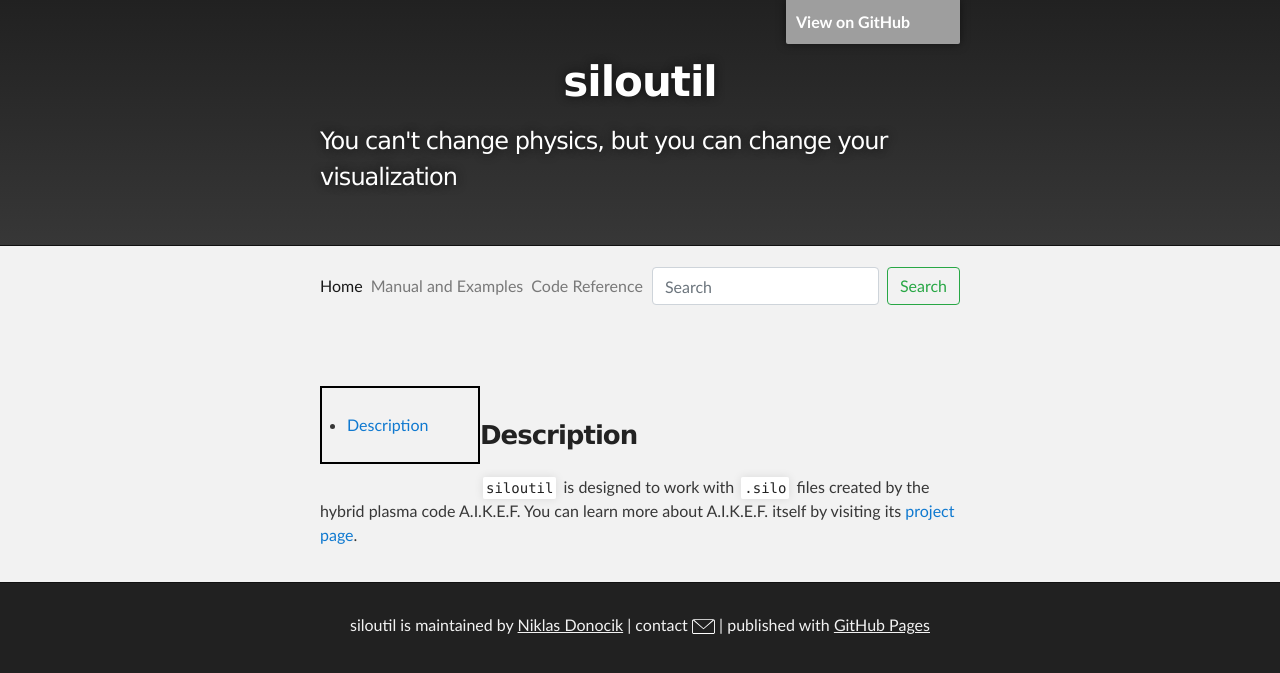
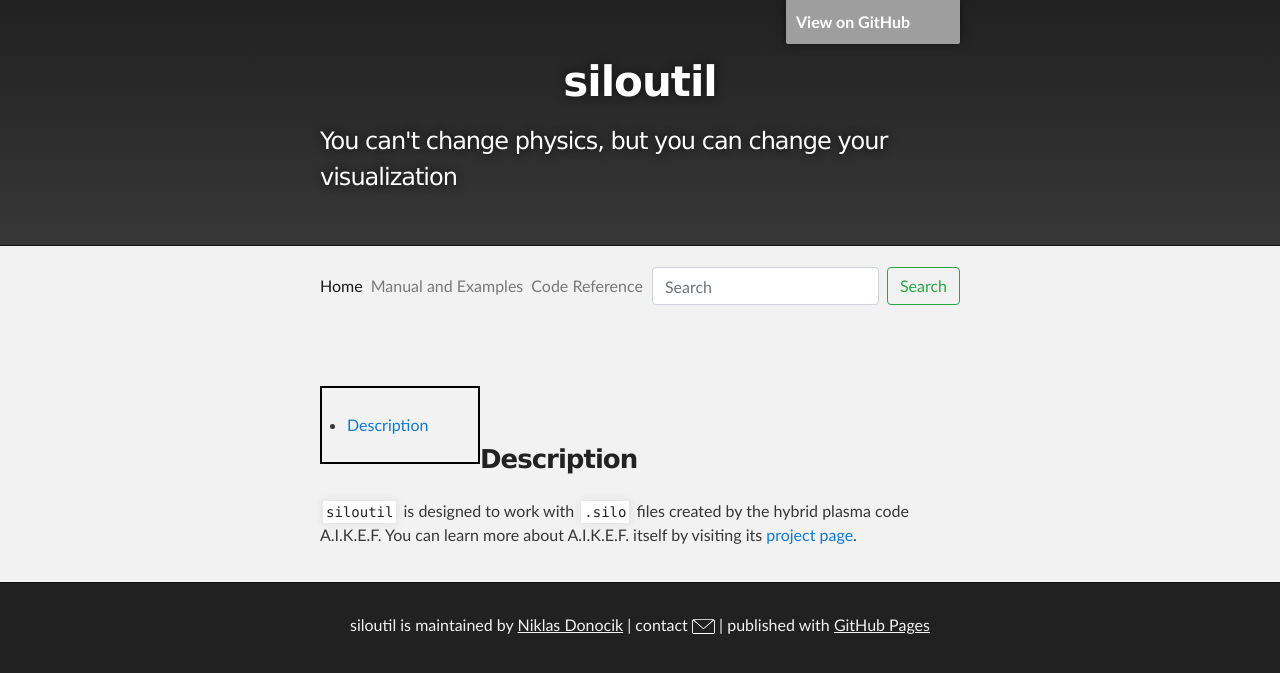
Before and after one commit to siloutil/siloutil.github.io, a Jekyll site: the page built from README.md, in a window 1280 px wide. Shown: the top 673 px of the page. Built offline with Jekyll 4.4.1, drawn with Linux system fonts in a browser that asks for light colours; our own code applies the rules of GitHub Pages for plain Markdown files; grey boxes are pictures that could not be loaded.

Commit message:
Update default.html

```diff
--- a/_layouts/default.html
+++ b/_layouts/default.html
@@ -69,7 +69,7 @@
           </nav>
 
     <div id="tipue_search_content" class="inner"></div>
-    <div class="inner">{% include toc.html html=content h_min=2 h_max=2  class='toc' %}</div>
+    <div class="inner">{% include toc.html html=content h_min=2 h_max=2  class='toc' %}</div><br>
     <section id="main_content" class="inner">
       {{ content }}
     </section>
```
